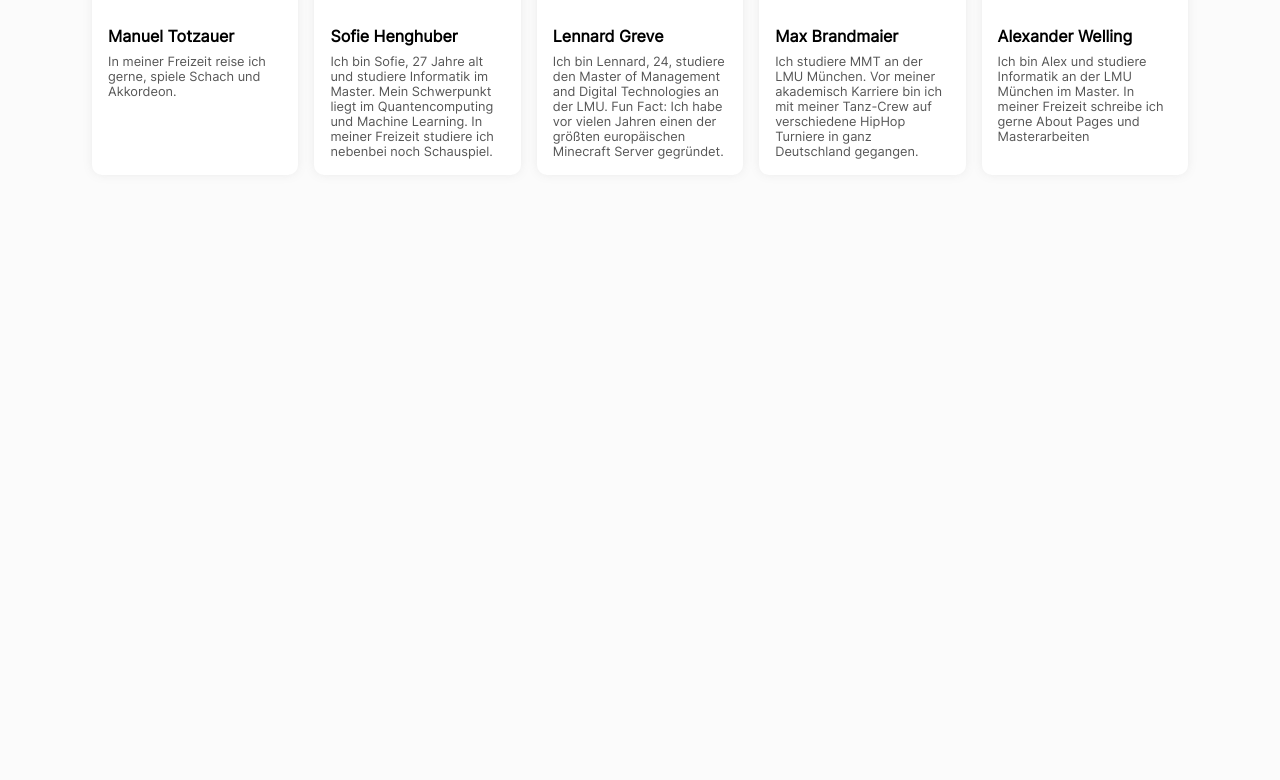
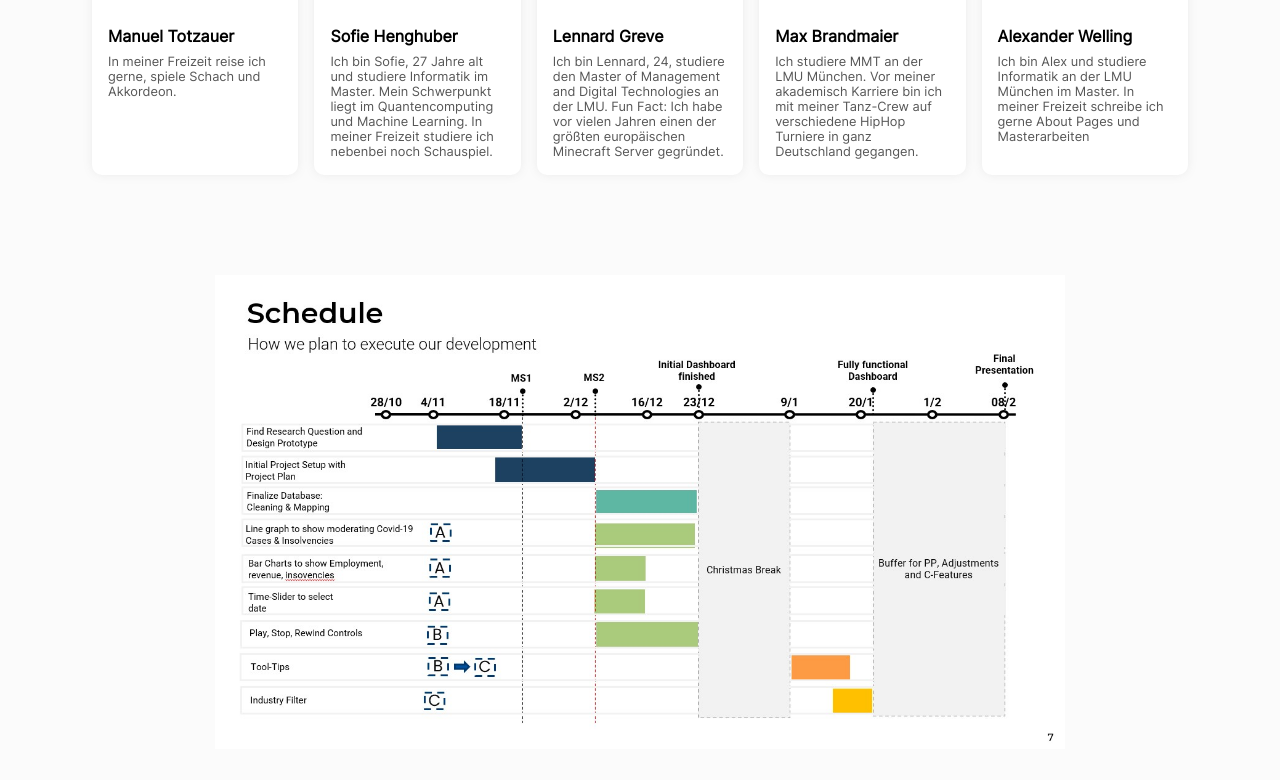
Before and after one commit to InfoVis22/CovInsights, a React (Vite) app: page /about in a window 1280 px wide. Shown: the part 450-1230 px from the top of the page. Before the commit the page ends 802 px from the top, so only its background shows below. Built offline with nearby package versions, Linux system fonts and the light colour scheme.

Commit message:
Add gant to About Page

```diff
--- a/src/pages/About.jsx
+++ b/src/pages/About.jsx
@@ -23,6 +23,10 @@ const About = () => {
           infoText={"Ich bin Alex und studiere Informatik an der LMU München im Master. In meiner Freizeit schreibe ich gerne About Pages und Masterarbeiten"}
           imageName={"alexAvatar.jpg"} />
       </div>
+
+      <div id="gant">
+        <img src="/images/gant.jpg" alt="Gant Chart" />
+      </div>
     </div>
   )
 }
--- a/src/pages/About.scss
+++ b/src/pages/About.scss
@@ -31,4 +31,14 @@
             }
         }
     }
+
+    #gant {
+        margin-top: 100px;
+        display: flex;
+        justify-content: center;
+
+        img {
+            width: 70%;
+        }
+    }
 }
```
Also changed, not shown: public/images/gant.jpg (renamed from Gant.jpg).
